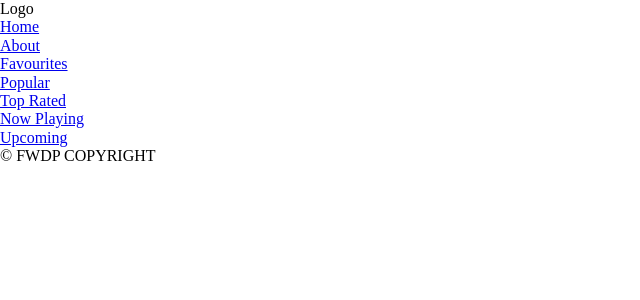
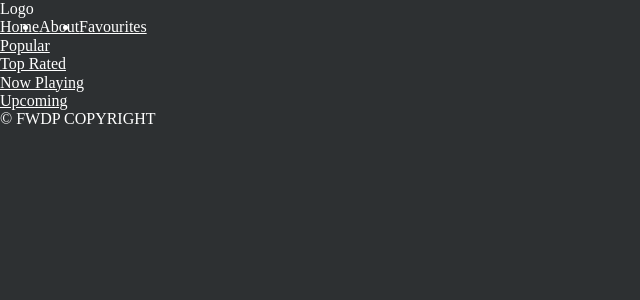
Before and after one commit to RyanGabrinao/movie-project-react, a React (Create React App) app: page / in a window 1280 px wide. Shown: the top 300 px of the page, without its empty margins (0-640 px from the left). Built offline with nearby package versions, Linux system fonts and the light colour scheme; no server answers.

Commit message:
updated sass

```diff
--- a/src/components/NavMain.js
+++ b/src/components/NavMain.js
@@ -4,7 +4,7 @@ import { Link } from "react-router-dom";
 function NavMain() {
   return (
     <nav>
-      <ul>
+      <ul className="flex">
         <li>
           <Link to="/">Home</Link>
         </li>
--- a/src/styles/App.scss
+++ b/src/styles/App.scss
@@ -1 +1,7 @@
-@use "resets";
+@import "variables";
+@import "mixins";
+@import "utility";
+
+@import "resets";
+
+@import "body";
--- /dev/null
+++ b/src/styles/_body.scss
@@ -0,0 +1,4 @@
+body {
+  background-color: $dark-400;
+  color: $textColor;
+}
--- a/src/styles/_resets.scss
+++ b/src/styles/_resets.scss
@@ -4,3 +4,9 @@
   margin: 0px;
   padding: 0px;
 }
+a,
+a:hover,
+a:visited,
+a:active {
+  color: #fff;
+}
--- a/src/styles/_utility.scss
+++ b/src/styles/_utility.scss
@@ -29,11 +29,11 @@
 .gap-2 {
   gap: 2rem;
 }
-.card {
-}
-.btn {
-}
-.btn-primary {
-}
-.btn-secondary {
-}
+// .card {
+// }
+// .btn {
+// }
+// .btn-primary {
+// }
+// .btn-secondary {
+// }
```
